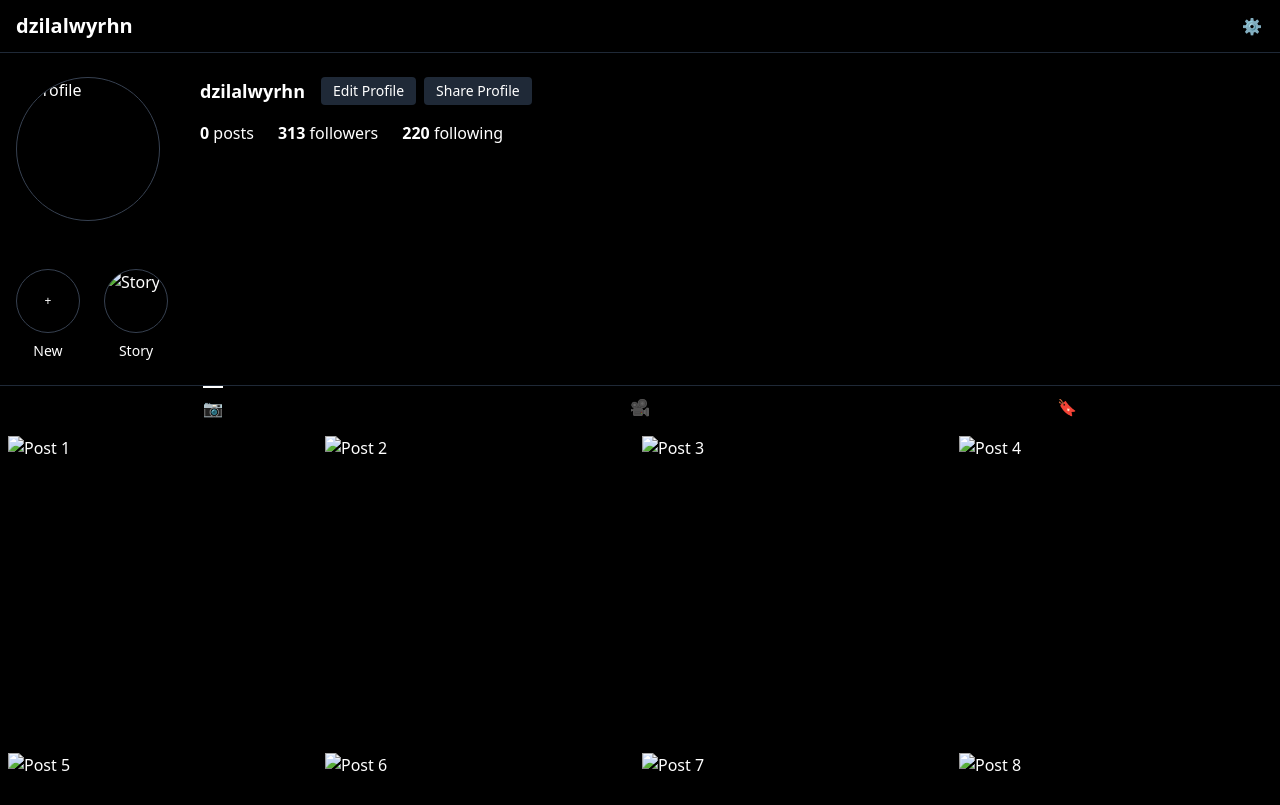
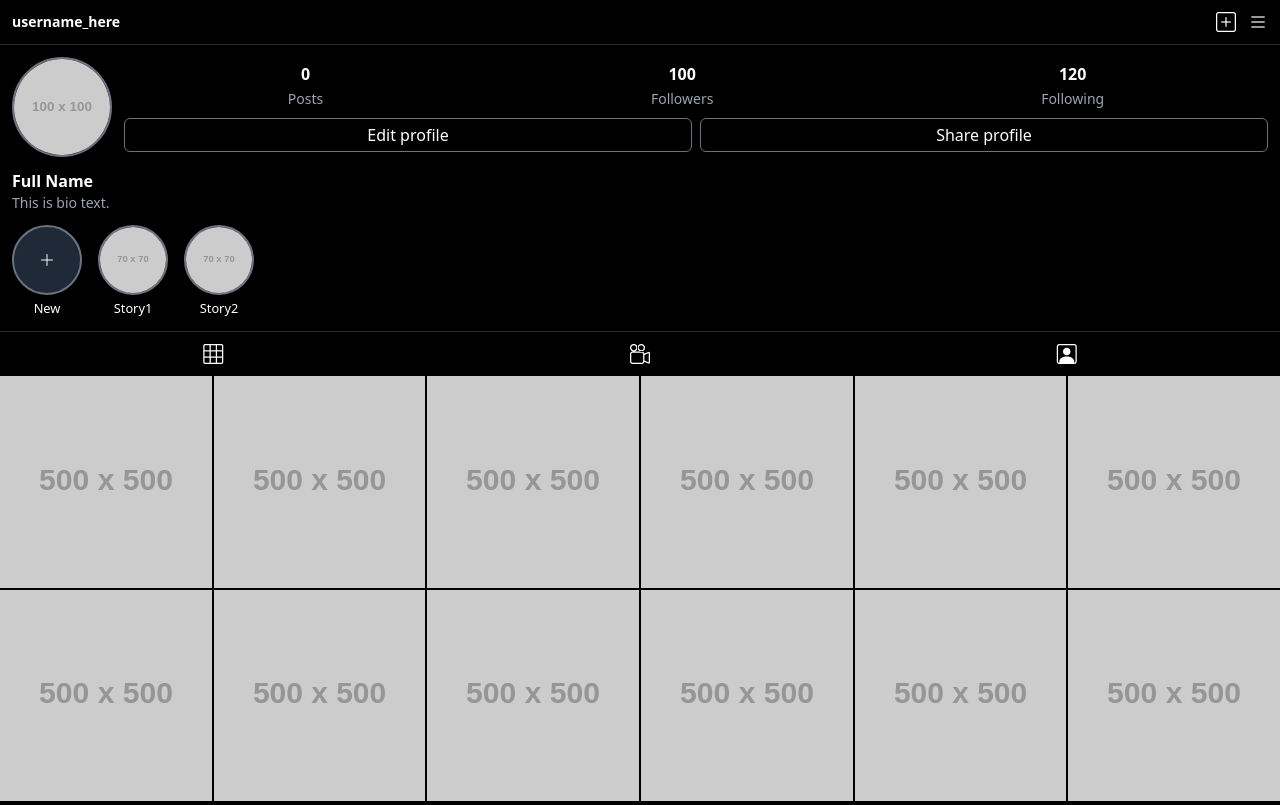
Before and after one commit to Dzilalwr1/Latihan_Profil_IG, a plain HTML site: page Profil IG Tailwind/profil_ig2.html in a window 1280 px wide. Shown: the top 805 px of the page. Drawn offline with nearby package versions, Linux system fonts and the light colour scheme; placeholder pictures from the web are drawn by us.

Commit message:
Update profil_ig2.html

```diff
--- a/Profil IG Tailwind/profil_ig2.html
+++ b/Profil IG Tailwind/profil_ig2.html
@@ -1,119 +1,106 @@
 <!DOCTYPE html>
 <html lang="en">
 <head>
-  <meta charset="UTF-8" />
-  <meta name="viewport" content="width=device-width, initial-scale=1.0" />
-  <title>Instagram Profile - Tailwind</title>
+  <meta charset="UTF-8">
+  <meta name="viewport" content="width=device-width, initial-scale=1.0">
+  <title>Instagram Profile Clone</title>
   <script src="https://cdn.tailwindcss.com"></script>
 </head>
-<body class="bg-black text-white font-sans">
-  <!-- Header / Navbar -->
-  <header class="flex items-center justify-between px-4 py-3 border-b border-gray-800">
-    <h1 class="text-xl font-bold">dzilalwyrhn</h1>
-    <div class="flex gap-4">
-      <button class="w-6 h-6">⚙️</button>
+<body class="bg-black text-white">
+
+  <!-- Header -->
+  <div class="flex justify-between items-center px-3 py-2 border-b border-gray-800">
+    <h6 class="m-0 flex items-center gap-1 text-sm font-semibold">
+      username_here
+      <svg xmlns="http://www.w3.org/2000/svg" fill="blue" viewBox="0 0 16 16" class="w-4 h-4">
+        <path d="M10.97 4.97a.75.75 0 0 1 1.071-.02..."/>
+      </svg>
+    </h6>
+    <div class="flex gap-3 text-xl">
+      <i class="bi bi-plus-square"></i>
+      <i class="bi bi-list"></i>
     </div>
-  </header>
+  </div>
 
-  <!-- Profile Section -->
-  <section class="px-4 py-6">
-    <div class="flex flex-col md:flex-row items-center md:items-start md:gap-10">
-      <!-- Avatar -->
-      <div class="flex justify-center md:justify-start">
-        <img src="assets/img/profile.jpg" alt="Profile" class="w-28 h-28 md:w-36 md:h-36 rounded-full object-cover border border-gray-700" />
+  <!-- Profile Info -->
+  <div class="flex items-center px-3 py-3">
+    <img src="https://via.placeholder.com/100" alt="profile" class="w-[100px] h-[100px] rounded-full border-2 border-gray-500 object-cover mr-3">
+    <div class="flex-1">
+      <div class="flex justify-around text-center">
+        <div><strong>0</strong><br><span class="text-gray-400 text-sm">Posts</span></div>
+        <div><strong>100</strong><br><span class="text-gray-400 text-sm">Followers</span></div>
+        <div><strong>120</strong><br><span class="text-gray-400 text-sm">Following</span></div>
       </div>
-
-      <!-- Info -->
-      <div class="flex-1 mt-4 md:mt-0 text-center md:text-left">
-        <!-- Username + Actions -->
-        <div class="flex flex-col md:flex-row md:items-center md:gap-4">
-          <h2 class="text-lg font-semibold">dzilalwyrhn</h2>
-          <div class="flex justify-center md:justify-start gap-2 mt-2 md:mt-0">
-            <button class="bg-gray-800 px-3 py-1 rounded text-sm">Edit Profile</button>
-            <button class="bg-gray-800 px-3 py-1 rounded text-sm">Share Profile</button>
-          </div>
-        </div>
-
-        <!-- Stats -->
-        <div class="flex justify-center md:justify-start gap-6 mt-4">
-          <span><strong>0</strong> posts</span>
-          <span><strong>313</strong> followers</span>
-          <span><strong>220</strong> following</span>
-        </div>
+      <div class="flex mt-2 gap-2">
+        <button class="flex-1 border border-gray-500 rounded-md py-1">Edit profile</button>
+        <button class="flex-1 border border-gray-500 rounded-md py-1">Share profile</button>
       </div>
     </div>
-  </section>
+  </div>
 
-  <!-- Highlights -->
-  <section class="px-4 flex gap-6 justify-center md:justify-start mt-6">
-    <div class="flex flex-col items-center">
-      <div class="w-16 h-16 rounded-full border border-gray-700 flex items-center justify-center overflow-hidden">
-        <span class="text-xs">+</span>
+  <!-- Bio -->
+  <div class="px-3">
+    <p class="font-bold m-0">Full Name</p>
+    <p class="text-gray-400 m-0 text-sm">This is bio text.</p>
+  </div>
+
+  <!-- Story Highlights -->
+  <div class="flex px-3 py-3 gap-4">
+    <div class="text-center">
+      <div class="w-[70px] h-[70px] rounded-full border-2 border-gray-500 flex items-center justify-center bg-gray-800">
+        <i class="bi bi-plus-lg"></i>
       </div>
-      <span class="text-sm mt-2">New</span>
+      <small>New</small>
     </div>
-    <div class="flex flex-col items-center">
-      <div class="w-16 h-16 rounded-full overflow-hidden border border-gray-700">
-        <img src="assets/img/story1.jpg" alt="Story" class="w-full h-full object-cover" />
+    <div class="text-center">
+      <div class="w-[70px] h-[70px] rounded-full border-2 border-gray-500 overflow-hidden">
+        <img src="https://via.placeholder.com/70" class="w-full h-full object-cover">
       </div>
-      <span class="text-sm mt-2">Story</span>
+      <small>Story1</small>
     </div>
-  </section>
+    <div class="text-center">
+      <div class="w-[70px] h-[70px] rounded-full border-2 border-gray-500 overflow-hidden">
+        <img src="https://via.placeholder.com/70" class="w-full h-full object-cover">
+      </div>
+      <small>Story2</small>
+    </div>
+  </div>
 
   <!-- Tabs -->
-  <section class="border-t border-gray-800 mt-6">
-    <div class="flex justify-around text-gray-400">
-      <button class="py-2 border-t-2 border-white text-white">📷</button>
-      <button class="py-2">🎥</button>
-      <button class="py-2">🔖</button>
-    </div>
-  </section>
+  <div class="flex justify-around border-t border-gray-800 py-2 text-xl">
+    <i class="bi bi-grid-3x3"></i>
+    <i class="bi bi-camera-reels"></i>
+    <i class="bi bi-person-square"></i>
+  </div>
 
   <!-- Feed -->
-  <!-- Feed -->
-<section class="p-2 grid grid-cols-1 sm:grid-cols-2 md:grid-cols-3 lg:grid-cols-4 gap-1">
-  <!-- 12 gambar contoh -->
-  <div class="aspect-square overflow-hidden">
-    <img src="assets/img/post1.jpg" alt="Post 1" class="w-full h-full object-cover" />
+  <div class="grid grid-cols-2 sm:grid-cols-3 md:grid-cols-4 lg:grid-cols-6 gap-[2px] px-0">
+    <!-- 12 posts -->
+    <img src="https://via.placeholder.com/500" class="w-full h-full object-cover">
+    <img src="https://via.placeholder.com/500" class="w-full h-full object-cover">
+    <img src="https://via.placeholder.com/500" class="w-full h-full object-cover">
+    <img src="https://via.placeholder.com/500" class="w-full h-full object-cover">
+    <img src="https://via.placeholder.com/500" class="w-full h-full object-cover">
+    <img src="https://via.placeholder.com/500" class="w-full h-full object-cover">
+    <img src="https://via.placeholder.com/500" class="w-full h-full object-cover">
+    <img src="https://via.placeholder.com/500" class="w-full h-full object-cover">
+    <img src="https://via.placeholder.com/500" class="w-full h-full object-cover">
+    <img src="https://via.placeholder.com/500" class="w-full h-full object-cover">
+    <img src="https://via.placeholder.com/500" class="w-full h-full object-cover">
+    <img src="https://via.placeholder.com/500" class="w-full h-full object-cover">
   </div>
-  <div class="aspect-square overflow-hidden">
-    <img src="assets/img/post2.jpg" alt="Post 2" class="w-full h-full object-cover" />
-  </div>
-  <div class="aspect-square overflow-hidden">
-    <img src="assets/img/post3.jpg" alt="Post 3" class="w-full h-full object-cover" />
-  </div>
-  <div class="aspect-square overflow-hidden">
-    <img src="assets/img/post4.jpg" alt="Post 4" class="w-full h-full object-cover" />
-  </div>
-  <div class="aspect-square overflow-hidden">
-    <img src="assets/img/post5.jpg" alt="Post 5" class="w-full h-full object-cover" />
-  </div>
-  <div class="aspect-square overflow-hidden">
-    <img src="assets/img/post6.jpg" alt="Post 6" class="w-full h-full object-cover" />
-  </div>
-  <div class="aspect-square overflow-hidden">
-    <img src="assets/img/post7.jpg" alt="Post 7" class="w-full h-full object-cover" />
-  </div>
-  <div class="aspect-square overflow-hidden">
-    <img src="assets/img/post8.jpg" alt="Post 8" class="w-full h-full object-cover" />
-  </div>
-  <div class="aspect-square overflow-hidden">
-    <img src="assets/img/post9.jpg" alt="Post 9" class="w-full h-full object-cover" />
-  </div>
-  <div class="aspect-square overflow-hidden">
-    <img src="assets/img/post10.jpg" alt="Post 10" class="w-full h-full object-cover" />
-  </div>
-  <div class="aspect-square overflow-hidden">
-    <img src="assets/img/post11.jpg" alt="Post 11" class="w-full h-full object-cover" />
-  </div>
-  <div class="aspect-square overflow-hidden">
-    <img src="assets/img/post12.jpg" alt="Post 12" class="w-full h-full object-cover" />
-  </div>
-</section>
 
-  <!-- Footer -->
-  <footer class="text-center text-gray-500 text-sm py-6 border-t border-gray-800">
-    © 2025 Instagram Clone - Tailwind
-  </footer>
+  <!-- Bottom Navbar (only mobile) -->
+  <nav class="fixed bottom-0 left-0 right-0 border-t border-gray-800 bg-black flex justify-around py-2 md:hidden text-2xl">
+    <i class="bi bi-house-door"></i>
+    <i class="bi bi-search"></i>
+    <i class="bi bi-plus-square"></i>
+    <i class="bi bi-camera-reels"></i>
+    <i class="bi bi-person-circle"></i>
+  </nav>
+
+  <!-- Bootstrap Icons CDN -->
+  <link href="https://cdn.jsdelivr.net/npm/bootstrap-icons/font/bootstrap-icons.css" rel="stylesheet">
+
 </body>
 </html>
```
